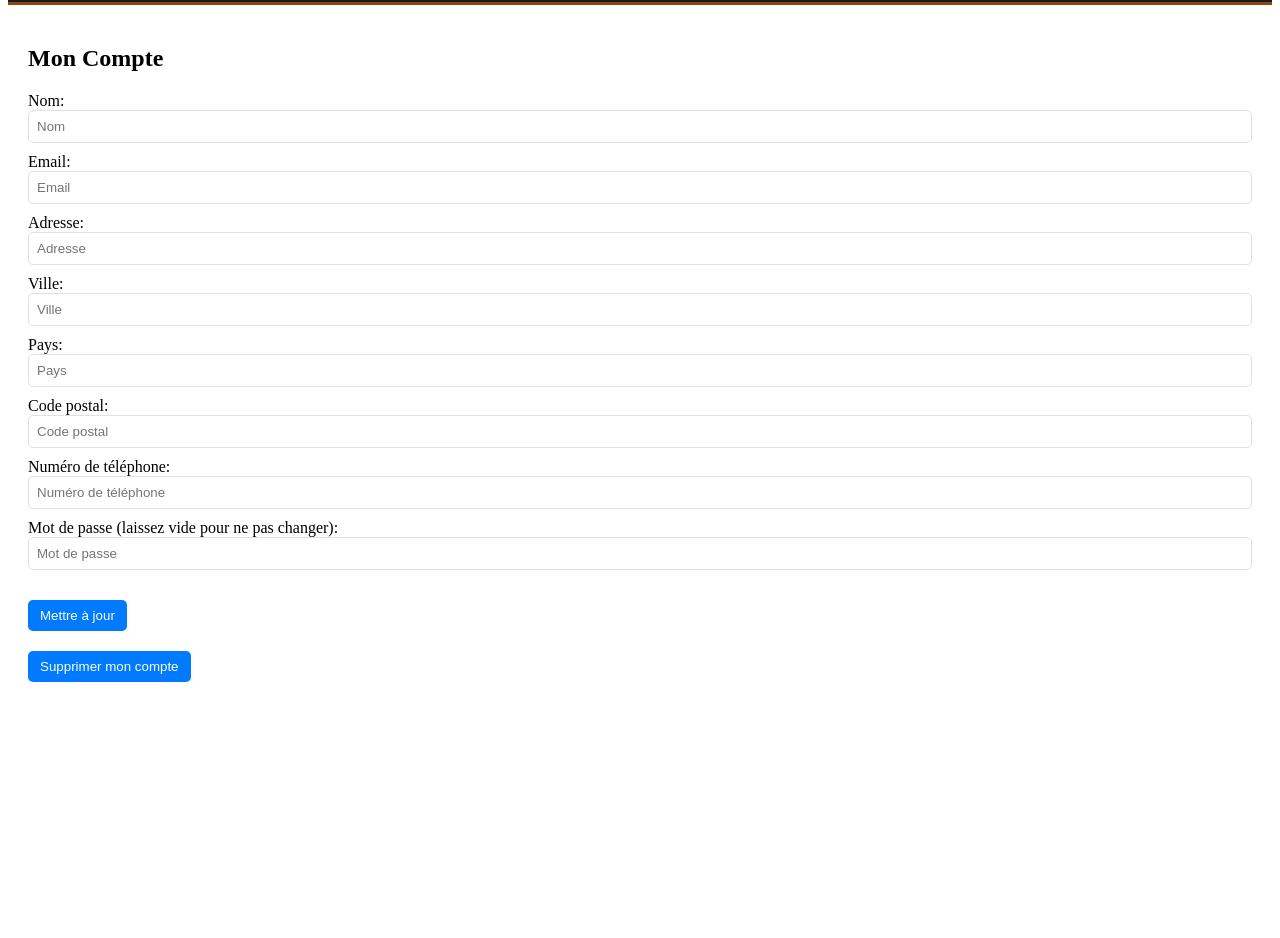
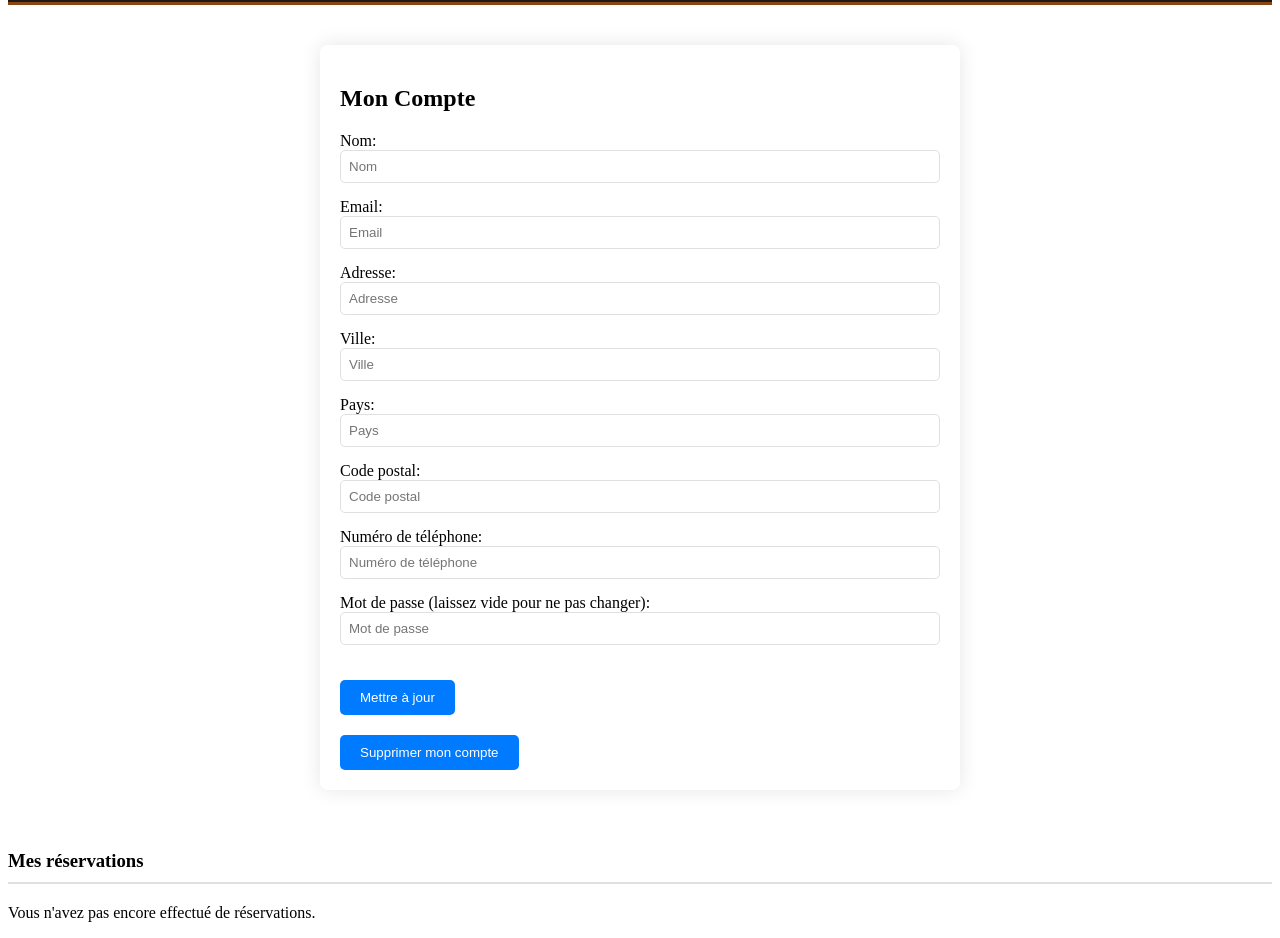
Before and after one commit to Narmine38/AventureEnArda-Vue3, a Vue app: page /mon-compte in a window 1280 px wide. Shown: the part 120-1058 px from the top of the page. Before the commit the page ends 830 px from the top, so only its background shows below. Built offline with nearby package versions, Linux system fonts and the light colour scheme.

Commit message:
- Mise a jour

```diff
--- a/src/stores/userProfileStore.js
+++ b/src/stores/userProfileStore.js
@@ -91,6 +91,27 @@ export const useUserProfileStore = defineStore('userProfile', {
                 console.error("Erreur lors de la mise à jour de l'utilisateur:", error.response.data);
                 throw error;
             }
+        },
+        async fetchUserReservations(userId) {
+            this.setAuthorizationHeader();
+            try {
+                const response = await api.get(`/api/reservations/user/${userId}`);
+                if (Array.isArray(response.data)) {
+                    this.userReservations = response.data;
+                    return response.data;
+                } else {
+                    console.warn("Format de données inattendu pour les réservations:", response.data);
+                    return [];
+                }
+            } catch (error) {
+                console.error("Erreur lors de la récupération des réservations de l'utilisateur:", error);
+                if (error.response) {
+                    console.error("Détails de l'erreur:", error.response.data);
+                }
+                return [];
+            }
         }
+
+
     }
 });
--- a/src/views/MonCompte.vue
+++ b/src/views/MonCompte.vue
@@ -48,20 +48,65 @@
 
     <button @click="confirmDeleteAccount">Supprimer mon compte</button>
   </div>
+
+  <div class="reservations-section">
+    <h3>Mes réservations</h3>
+    <ul v-if="userReservations && userReservations.length">
+      <li v-for="reservation in userReservations" :key="reservation.id">
+        ID de réservation: {{ reservation.id }} <br>
+        Date d'arrivée: {{ reservation.date_arrivee }} <br>
+        Date de départ: {{ reservation.date_depart }} <br>
+        Nombre de personnes: {{ reservation.nombre_personnes }} <br>
+        Statut: {{ reservation.statut }}
+        <button @click="cancelReservation(reservation.id)">Annuler la réservation</button>
+      </li>
+    </ul>
+    <p v-else>Vous n'avez pas encore effectué de réservations.</p>
+  </div>
+
 </template>
 
-<script setup>
+<script>
 import { useRouter } from 'vue-router';
 import { useUserProfileStore } from '@/stores/userProfileStore';
-import { useAuthStore } from '@/stores/authStore';
-import { ref } from "vue";
+import { onMounted, ref } from "vue";
+import api from "@/services/api";
 
+export default {
+  setup() {
     const userProfileStore = useUserProfileStore();
-const authStore = useAuthStore();
     const router = useRouter();
 
-// Utilisation de userData depuis userProfileStore pour initialiser editableUser
-const editableUser = ref({ ...userProfileStore.userData, password: '' });
+    // Récupérer les données utilisateur depuis sessionStorage
+    const sessionUserData = JSON.parse(sessionStorage.getItem('userData'));
+    const userId = sessionUserData ? sessionUserData.id : null;
+
+    // Utilisation de sessionUserData pour initialiser editableUser
+    const editableUser = ref({ ...sessionUserData, password: '' });
+
+    const userReservations = ref([]);
+    const fetchReservations = async () => {
+      try {
+        if (userId) {
+          console.log("Fetching reservations for user:", userId);
+          const reservations = await userProfileStore.fetchUserReservations(userId);
+
+          if (reservations && Array.isArray(reservations)) {
+            userReservations.value = reservations;
+            console.log("Reservations fetched:", reservations);
+          } else {
+            console.error("Unexpected data format received for reservations:", reservations);
+          }
+        } else {
+          console.warn("L'utilisateur n'est pas connecté ou les données de l'utilisateur ne sont pas disponibles.");
+        }
+      } catch (error) {
+        console.error("Error fetching user reservations:", error);
+      }
+    };
+
+
+    onMounted(fetchReservations);
 
     const updateUser = async () => {
       try {
@@ -81,42 +126,102 @@ const confirmDeleteAccount = () => {
 
     const archiveAccount = async () => {
       try {
-    await userProfileStore.archiveUser(authStore.user.id);
+        await userProfileStore.archiveUser(userId);
         console.log('User archived successfully!');
-    await authStore.clearAuthData();
+        sessionStorage.removeItem('userData');  // Supprimer les données utilisateur du sessionStorage
         await router.push('/connexion');
         window.location.reload();
       } catch (error) {
         console.error('Error archiving account:', error);
       }
     };
+    const cancelReservation = async (reservationId) => {
+      try {
+        await api.post(`/api/reservations/${reservationId}/archive`);
+        console.log('Reservation cancelled successfully!');
+        // Refresh the reservations list after cancelling one
+        fetchReservations();
+      } catch (error) {
+        console.error('Error cancelling reservation:', error);
+      }
+    };
+
+
+    return {
+      editableUser,
+      userReservations,
+      updateUser,
+      confirmDeleteAccount,
+      cancelReservation
+    };
+  }
+}
 </script>
+
 
 <style scoped>
 .user-management-section {
+  max-width: 600px;
+  margin: 40px auto;
   padding: 20px;
+  box-shadow: 0px 0px 20px rgba(0,0,0,0.1);
+  border-radius: 8px;
 }
-label {
+
+label, .reservations-section li {
   display: block;
-  margin-bottom: 10px;
+  margin-bottom: 15px;
 }
+
 input {
   padding: 8px;
   border: 1px solid #e0e0e0;
   border-radius: 5px;
   width: 100%;
   box-sizing: border-box;
+  transition: border-color 0.3s;
 }
+
+input:focus {
+  border-color: #007BFF;
+  outline: none;
+}
+
 button {
+  display: inline-block;
   margin-top: 20px;
-  padding: 8px 12px;
+  padding: 10px 20px;
   border: none;
   background-color: #007BFF;
   color: #ffffff;
   border-radius: 5px;
   cursor: pointer;
+  transition: background-color 0.3s;
 }
+
 button:hover {
   background-color: #0056b3;
 }
+
+.reservations-section {
+  margin-top: 60px;
+}
+
+.reservations-section h3 {
+  border-bottom: 2px solid #e0e0e0;
+  padding-bottom: 10px;
+  margin-bottom: 20px;
+}
+
+.reservations-section li {
+  padding: 10px;
+  background-color: #f7f7f7;
+  border-radius: 5px;
+  box-shadow: 0px 0px 10px rgba(0,0,0,0.05);
+  list-style-type: none;
+}
+
+.reservations-section li:not(:last-child) {
+  margin-bottom: 15px;
+}
 </style>
```
Lines whose indentation alone changed are shown as unchanged.
